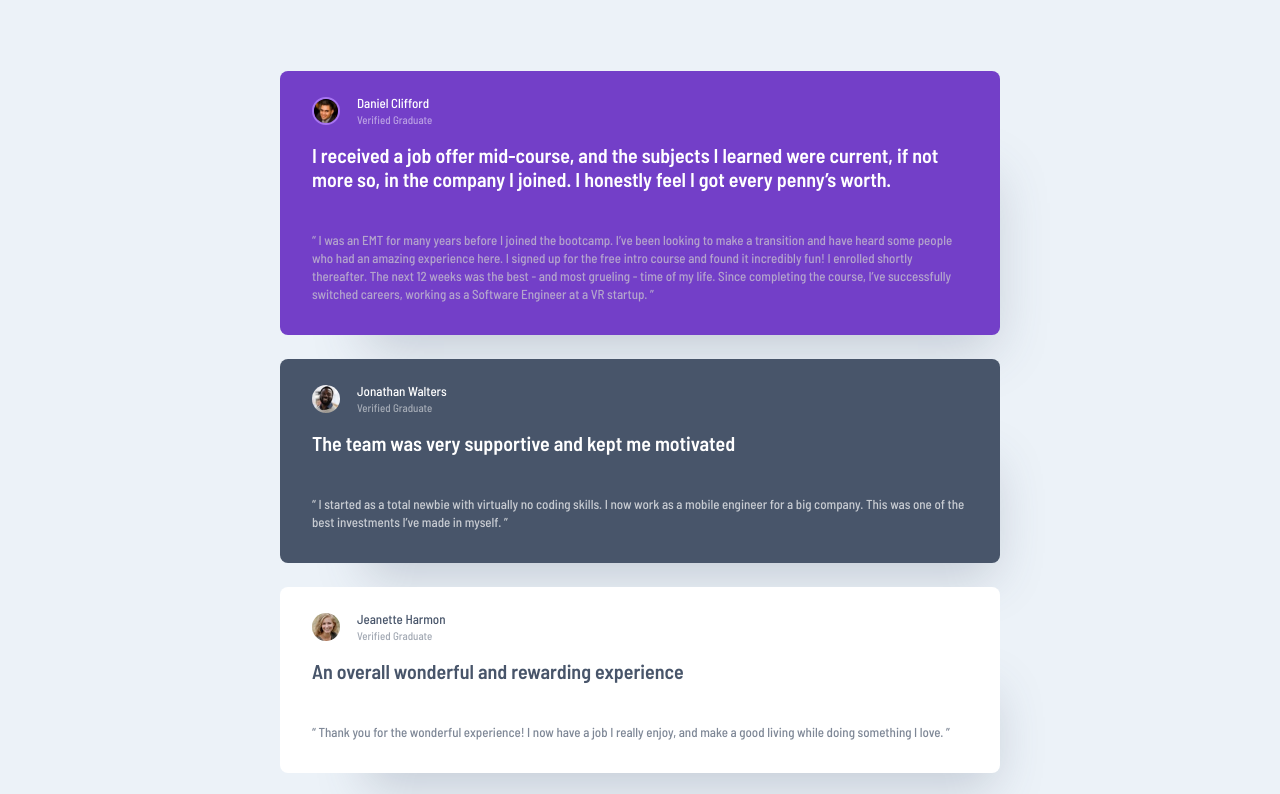
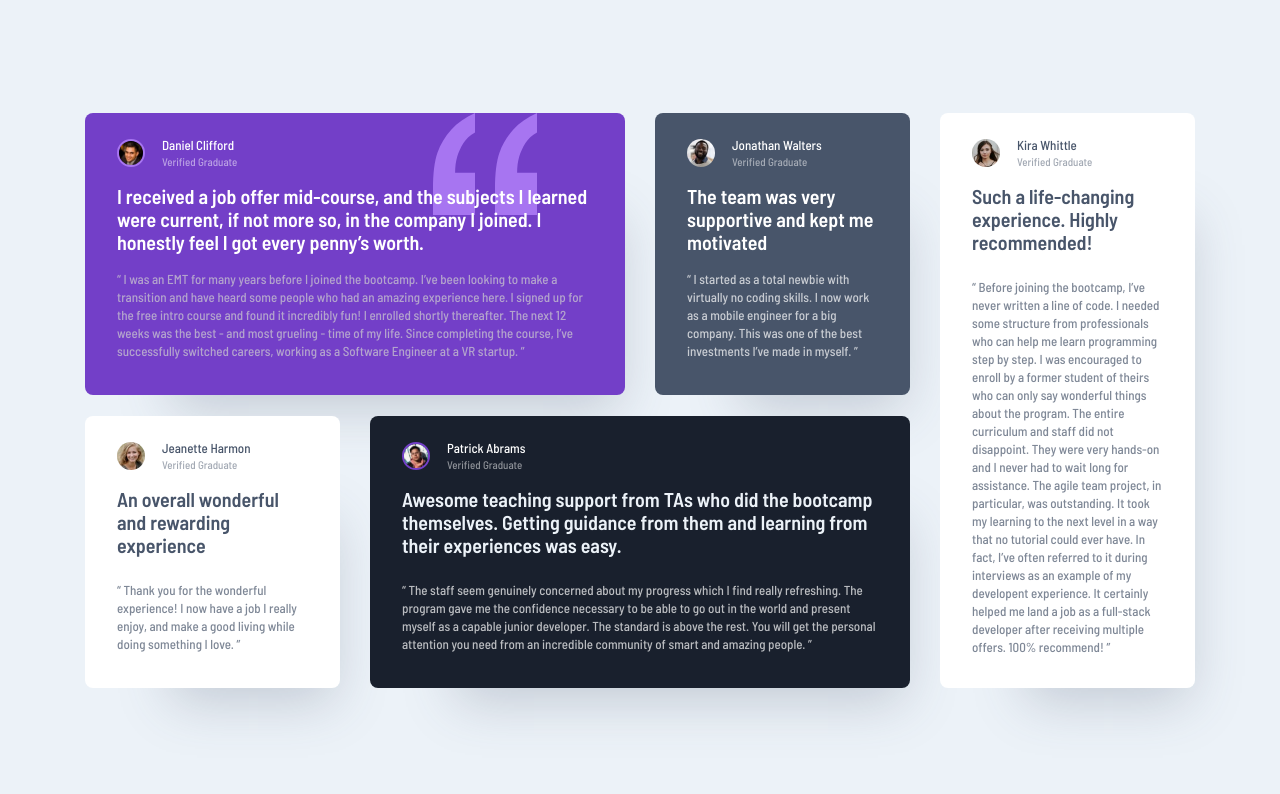
Before and after one commit to codepalacios/testimonials-grid-section-main, a plain HTML site: page index.html in a window 1280 px wide. Shown: the top 794 px of the page. Drawn offline with Linux system fonts and the light colour scheme.

Commit message:
[ADD] desktop styles

```diff
--- /dev/null
+++ b/css/desktop.css
@@ -0,0 +1,42 @@
+/* Desktop styles */
+@media (min-width: 1120px) {
+  body {
+    min-height: 100vh;
+    display: grid;
+    justify-content: center;
+    align-content: center;
+  }
+
+  .grid-container {
+    grid-template-columns: 1fr 1fr 1fr 1fr;
+    grid-template-rows: auto auto;
+    column-gap: 30px;
+    row-gap: calc((21 / 16) * 1rem);
+    padding: 0;
+    max-width: calc((1110 / 16) * 1rem);
+    margin: calc((5 / 16) * 1rem) 5px;
+  }
+  section h2 {
+    margin-bottom: calc((24 / 16) * 1rem);
+  }
+  .card--one {
+    grid-column: span 2;
+    background-position: top right 88px;
+  }
+  .card--one h2 {
+    margin-bottom: 1rem;
+  }
+  .card--two h2 {
+    margin-bottom: 1rem;
+  }
+  .card--three {
+    grid-row-start: 2;
+  }
+  .card--four {
+    grid-column: span 2;
+  }
+  .card--five {
+    grid-column-start: 4;
+    grid-row: 1 / 3;
+  }
+}
--- a/css/styles.css
+++ b/css/styles.css
@@ -56,7 +56,6 @@ body {
 section h2 {
   font-size: calc((20 / 16) * 1rem);
   font-weight: 600;
-  line-height: normal;
   margin-top: calc((18 / 16) * 1rem);
   margin-bottom: calc((40 / 16) * 1rem);
 }
@@ -67,9 +66,10 @@ section p {
 }
 .card--one {
   background-color: #733fc8;
-  background-image: url("./images/bg-pattern-quotation.svg");
+  background-image: url("../images/bg-pattern-quotation.svg");
   background-repeat: no-repeat;
   background-position: top right 24px;
+  background-size: calc((104 / 16) * 1rem) calc((102 / 16) * 1rem);
 }
 .card--one img {
   border: 2px solid #a775f1;
--- a/index.html
+++ b/index.html
@@ -28,6 +28,11 @@
 
     <link rel="stylesheet" href="./css/normalize.css" />
     <link rel="stylesheet" href="./css/styles.css" />
+    <link
+      rel="stylesheet"
+      href="./css/desktop.css"
+      media="screen and (min-width: 1120px)"
+    />
   </head>
   <body>
     <main class="grid-container">
```
